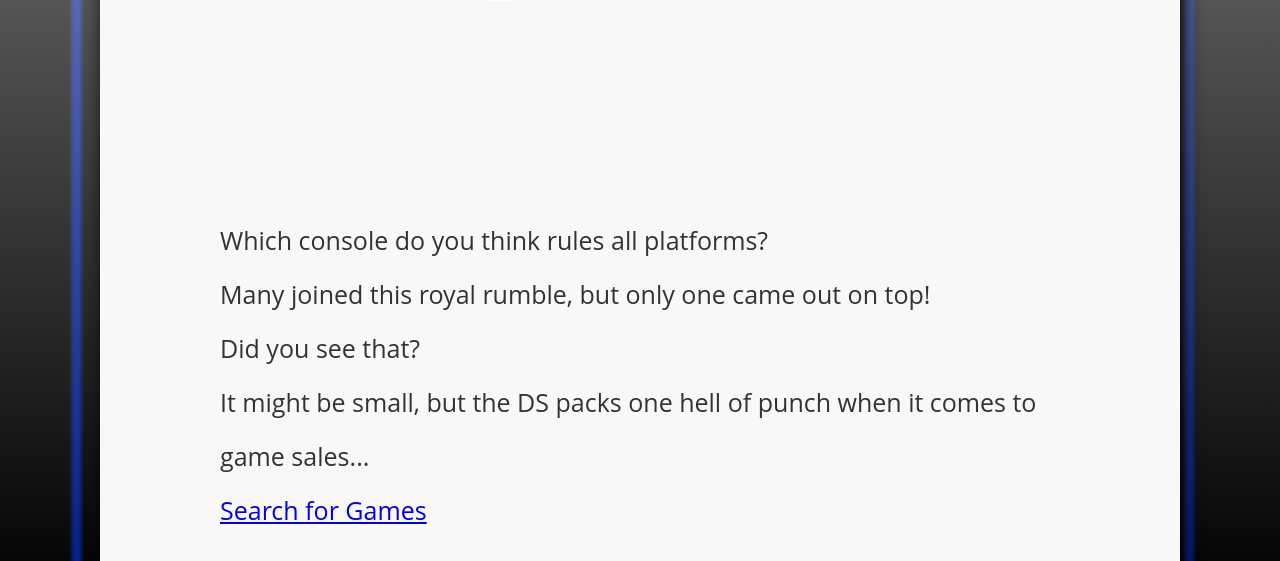
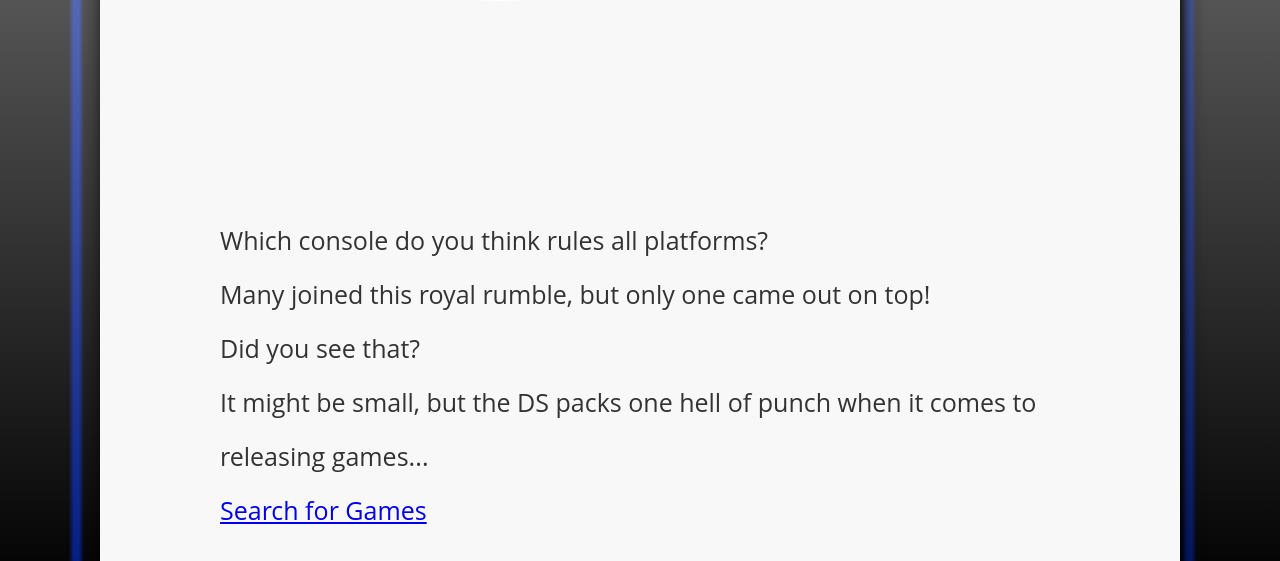
Before and after one commit to fmorrisey/Data_Tracker_Flask, a Flask app: template datatracker/templates/sample/index.html in a window 1280 px wide. Shown: the part 849-1410 px from the top of the page. Run offline with Flask 2, Linux system fonts and the light colour scheme; the template is opened without the code that fills it, so the values that code supplies are empty; parts of the project's set-up code (start-up, migrations or seed data) failed here and were passed over.

Commit message:
Fixed label and paragraph tages to display the correct information for the graph

```diff
--- a/datatracker/templates/sample/index.html
+++ b/datatracker/templates/sample/index.html
@@ -12,7 +12,7 @@
                 <p>Which console do you think rules all platforms?</p>
                 <p>Many joined this royal rumble, but only one came out on top!</p>
                 <p>Did you see that?</p>
-                <p>It might be small, but the DS packs one hell of punch when it comes to game sales...</p>
+                <p>It might be small, but the DS packs one hell of punch when it comes to releasing games...</p>
 
                 <a href="{{ url_for('sample.search') }}"> Search for Games </a>
             </div>
@@ -32,7 +32,7 @@
                         data: {
                             labels: [{% for key in copiesPer.keys() %}, "{{key}}" {% endfor %}],
                             datasets: [{
-                                label: 'Top Console Sales since 2013',
+                                label: 'Top Console (Number of releases)',
                                 data: [{% for value in copiesPer.values() %}, "{{value}}" {% endfor %}],
                                 backgroundColor: [
                                     '#1DBDE6',
```
